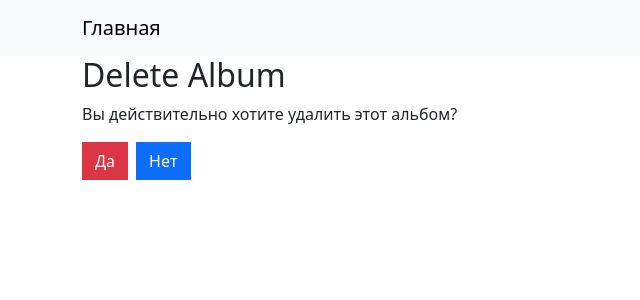
After one commit to DashaKramm/gallery, a Django app: page /albums/1/delete/ in a window 1280 px wide. The commit adds this page. Shown: the top 300 px of the page, without its empty margins (0-640 px from the left). Run offline with Django 5.2, Linux system fonts and the light colour scheme; tables that the repository leaves empty hold one stand-in row (values such as "Sample post").

Commit message:
написала CRUD для альбомов + создала шаблоны
+ подкорректировала недочёты

```diff
--- a/source/webapp/models/album.py
+++ b/source/webapp/models/album.py
@@ -1,5 +1,6 @@
 from django.contrib.auth import get_user_model
 from django.db import models
+from django.urls import reverse
 
 from webapp.models import BaseModel
 
@@ -19,6 +20,17 @@ class Album(BaseModel):
     def __str__(self):
         return self.title
 
+    def get_absolute_url(self):
+        return reverse('webapp:detail_album', kwargs={'pk': self.pk})
+
+    def clean(self):
+        super().clean()
+        if self.pk:
+            old_is_private = Album.objects.get(pk=self.pk).is_private
+            if old_is_private != self.is_private:
+                if self.is_private:
+                    self.album_photos.update(is_private=True)
+
     class Meta:
         db_table = 'albums'
         verbose_name = 'Альбом'
--- /dev/null
+++ b/source/webapp/templates/albums/delete.html
@@ -0,0 +1,15 @@
+{% extends 'base.html' %}
+{% block title %}
+    <title>Delete album</title>
+{% endblock %}
+{% block content %}
+    <h2>Delete Album</h2>
+    <form action="" method="post">
+        {% csrf_token %}
+        <p>Вы действительно хотите удалить этот альбом?</p>
+        <div class="d-flex justify-content-start">
+            <input type="submit" value="Да" class="btn btn-danger rounded-0 me-2">
+            <a href="{% url "webapp:detail_album" album.pk %}" class="btn btn-primary rounded-0">Нет</a>
+        </div>
+    </form>
+{% endblock %}
--- a/source/webapp/templates/base.html
+++ b/source/webapp/templates/base.html
@@ -32,7 +32,7 @@
                                 фото</a>
                         </li>
                         <li class="nav-item">
-                            <a class="nav-link active" aria-current="page" href="#">Создать альбом</a>
+                            <a class="nav-link active" aria-current="page" href="{% url 'webapp:create_album' %}">Создать альбом</a>
                         </li>
                     {% endblock %}
                 {% endif %}
--- a/source/webapp/templates/photos/detail.html
+++ b/source/webapp/templates/photos/detail.html
@@ -25,7 +25,7 @@
                     {{ photo.author.get_full_name }}{% endif %}</p>
                 <p class="card-text">{{ photo.created_at }}</p>
                 <p> {% if photo.album %}
-                    <a href="{% url 'album_detail' photo.album.pk %}">Альбом: {{ photo.album.title }}</a>{% else %}{% endif %}
+                    <a href="{% url 'webapp:detail_album' photo.album.pk %}">Альбом: {{ photo.album.title }}</a>{% else %}{% endif %}
                 </p>
             </div>
         </div>
--- a/source/webapp/urls.py
+++ b/source/webapp/urls.py
@@ -1,7 +1,8 @@
 from django.urls import path
 from django.views.generic import RedirectView
 
-from webapp.views import PhotoListView, PhotoDetailView, PhotoCreateView, PhotoUpdateView, PhotoDeleteView
+from webapp.views import PhotoListView, PhotoDetailView, PhotoCreateView, PhotoUpdateView, PhotoDeleteView, \
+    AlbumDetailView, AlbumCreateView, AlbumUpdateView, AlbumDeleteView
 
 app_name = 'webapp'
 
@@ -11,5 +12,9 @@ urlpatterns = [
     path('photos/<int:pk>/', PhotoDetailView.as_view(), name='detail_photo'),
     path('photos/create/', PhotoCreateView.as_view(), name='create_photo'),
     path('photos/<int:pk>/update/', PhotoUpdateView.as_view(), name='update_photo'),
-    path('photos/<int:pk>/delete/', PhotoDeleteView.as_view(), name='delete_photo')
+    path('photos/<int:pk>/delete/', PhotoDeleteView.as_view(), name='delete_photo'),
+    path('albums/<int:pk>/', AlbumDetailView.as_view(), name='detail_album'),
+    path('albums/create/', AlbumCreateView.as_view(), name='create_album'),
+    path('albums/<int:pk>/update/', AlbumUpdateView.as_view(), name='update_album'),
+    path('albums/<int:pk>/delete/', AlbumDeleteView.as_view(), name='delete_album'),
 ]
--- a/source/webapp/views/__init__.py
+++ b/source/webapp/views/__init__.py
@@ -1 +1,2 @@
 from webapp.views.photos import PhotoListView, PhotoDetailView, PhotoCreateView, PhotoUpdateView, PhotoDeleteView
+from webapp.views.albums import AlbumDetailView, AlbumCreateView, AlbumUpdateView, AlbumDeleteView
--- /dev/null
+++ b/source/webapp/views/albums.py
@@ -0,0 +1,45 @@
+from django.urls import reverse
+from django.views.generic import DetailView, CreateView, UpdateView, DeleteView
+
+from webapp.forms import AlbumForm
+from webapp.models import Album, Photo
+
+
+class AlbumDetailView(DetailView):
+    model = Album
+    template_name = 'albums/detail.html'
+    context_object_name = 'album'
+
+    def get_context_data(self, **kwargs):
+        context = super().get_context_data(**kwargs)
+        context['photos'] = self.object.album_photos.filter(is_private=False).order_by('-created_at')
+        return context
+
+
+class AlbumCreateView(CreateView):
+    model = Album
+    template_name = 'albums/create.html'
+    form_class = AlbumForm
+
+    def form_valid(self, form):
+        form.instance.author = self.request.user
+        return super().form_valid(form)
+
+
+class AlbumUpdateView(UpdateView):
+    model = Album
+    form_class = AlbumForm
+    template_name = 'albums/update.html'
+
+
+class AlbumDeleteView(DeleteView):
+    model = Album
+    template_name = 'albums/delete.html'
+
+    def get_success_url(self):
+        return reverse('webapp:index')
+
+    def delete(self, request, *args, **kwargs):
+        album = self.get_object()
+        Photo.objects.filter(album=album).delete()
+        return super().delete(request, *args, **kwargs)
--- a/source/webapp/views/photos.py
+++ b/source/webapp/views/photos.py
@@ -36,6 +36,11 @@ class PhotoUpdateView(UpdateView):
     form_class = PhotoForm
     template_name = 'photos/update.html'
 
+    def get_form_kwargs(self):
+        kwargs = super().get_form_kwargs()
+        kwargs['user'] = self.request.user
+        return kwargs
+
 
 class PhotoDeleteView(DeleteView):
     model = Photo
```
Also changed, not shown: source/webapp/templates/albums/create.html (added, +10 -0 lines), source/webapp/templates/albums/detail.html (added, +27 -0 lines), source/webapp/templates/albums/update.html (added, +10 -0 lines), source/webapp/templates/partial/photos_list.html (added, +33 -0 lines), source/webapp/templates/photos/index.html (+1 -33 lines).
